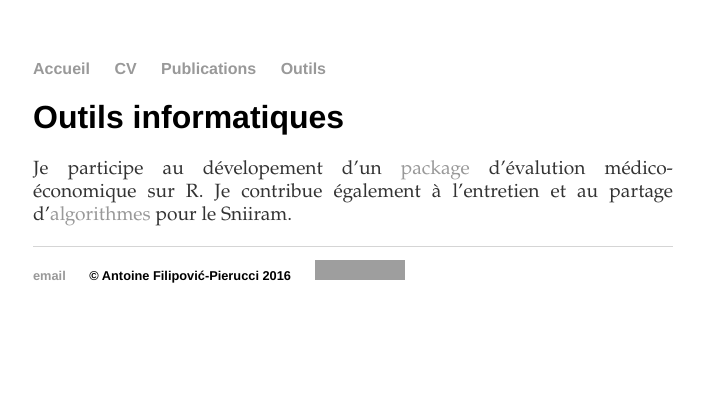
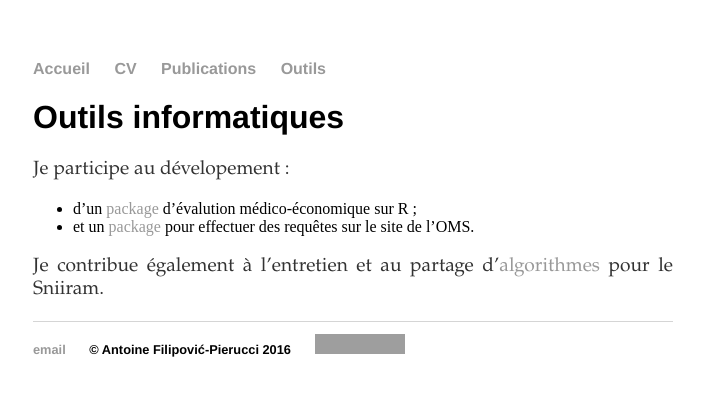
Before and after one commit to pierucci/pierucci.github.io, a Jekyll site: the page built from tools.md, in a window 1280 px wide, cut to the strip 0-396 px from the top of the page. Shown: the whole strip, without its empty margins (287-991 px from the left). Built offline with Jekyll 4.4.1, drawn with Linux system fonts in a browser that asks for light colours; grey boxes are pictures that could not be loaded.

Commit message:
Update tools.md

```diff
--- a/tools.md
+++ b/tools.md
@@ -5,7 +5,9 @@ title: AFP - Outils
 
 # Outils informatiques
 
-Је participe au dévelopement d'un [package](https://pierucci.github.io/heemod/)
-d'évalution médico-économique sur R.
-Je contribue également à l'entretien et au partage
- d'[algorithmes](https://github.com/pierucci/polymed) pour le Sniiram.
+Је participe au dévelopement :
+
+  * d'un [package](https://pierucci.github.io/heemod/) d'évalution médico-économique sur R ;
+  * et un [package](https://github.com/pierucci/rgho) pour effectuer des requêtes sur le site de l'OMS.
+
+Je contribue également à l'entretien et au partage d'[algorithmes](https://github.com/pierucci/polymed) pour le Sniiram.
```
